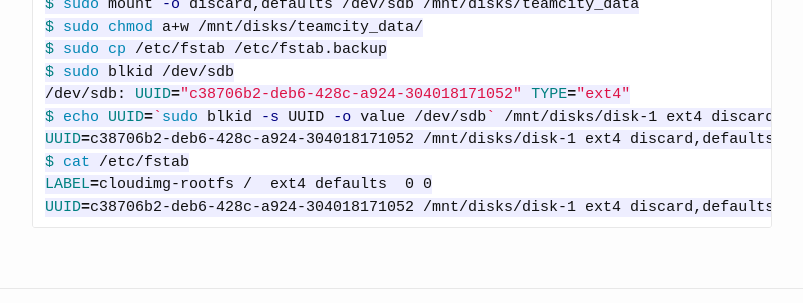
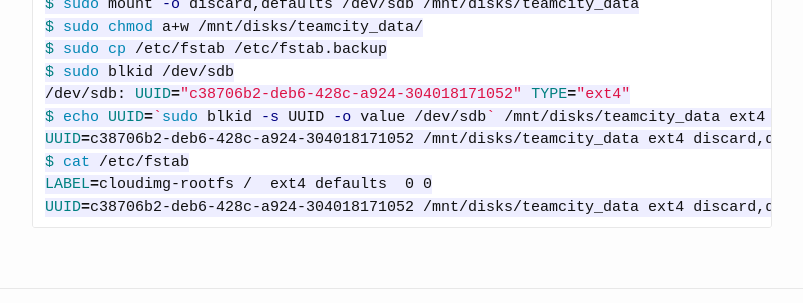
Before and after one commit to davidraleigh/davidraleigh.github.io, a Jekyll site: the page built from _posts/2017-09-05-Using-TeamCity-on-GCP-with-Docker.md, in a window 1280 px wide and 900 px high, scrolled down 1921 px. Shown: the part 434-737 px from the top of the window, without its empty margins (238-1041 px from the left). Built offline with Jekyll 4.4.1, drawn with Linux system fonts in a browser that asks for light colours; our own code applies the rules of GitHub Pages for plain Markdown files; comment, search, counter and statistics services are not loaded.

Commit message:
Update 2017-09-05-Using-TeamCity-on-GCP-with-Docker.md

````diff
--- a/_posts/2017-09-05-Using-TeamCity-on-GCP-with-Docker.md
+++ b/_posts/2017-09-05-Using-TeamCity-on-GCP-with-Docker.md
@@ -55,9 +55,9 @@ $ sudo chmod a+w /mnt/disks/teamcity_data/
 $ sudo cp /etc/fstab /etc/fstab.backup
 $ sudo blkid /dev/sdb
 /dev/sdb: UUID="c38706b2-deb6-428c-a924-304018171052" TYPE="ext4"
-$ echo UUID=`sudo blkid -s UUID -o value /dev/sdb` /mnt/disks/disk-1 ext4 discard,defaults,nofail 0 2 | sudo tee -a /etc/fstab
-UUID=c38706b2-deb6-428c-a924-304018171052 /mnt/disks/disk-1 ext4 discard,defaults,nofail 0 2
+$ echo UUID=`sudo blkid -s UUID -o value /dev/sdb` /mnt/disks/teamcity_data ext4 discard,defaults,nofail 0 2 | sudo tee -a /etc/fstab
+UUID=c38706b2-deb6-428c-a924-304018171052 /mnt/disks/teamcity_data ext4 discard,defaults,nofail 0 2
 $ cat /etc/fstab
 LABEL=cloudimg-rootfs /  ext4 defaults  0 0
-UUID=c38706b2-deb6-428c-a924-304018171052 /mnt/disks/disk-1 ext4 discard,defaults,nofail 0 2
+UUID=c38706b2-deb6-428c-a924-304018171052 /mnt/disks/teamcity_data ext4 discard,defaults,nofail 0 2
 ```
````
